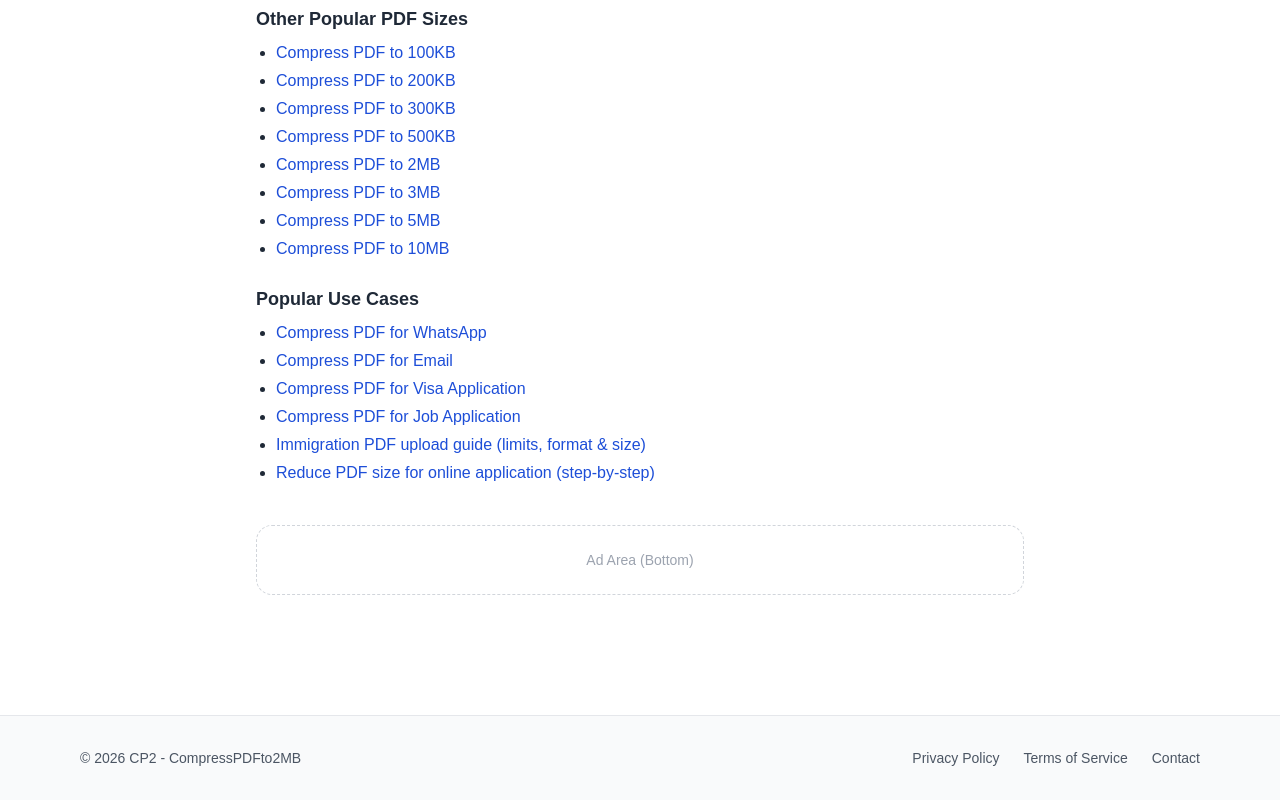
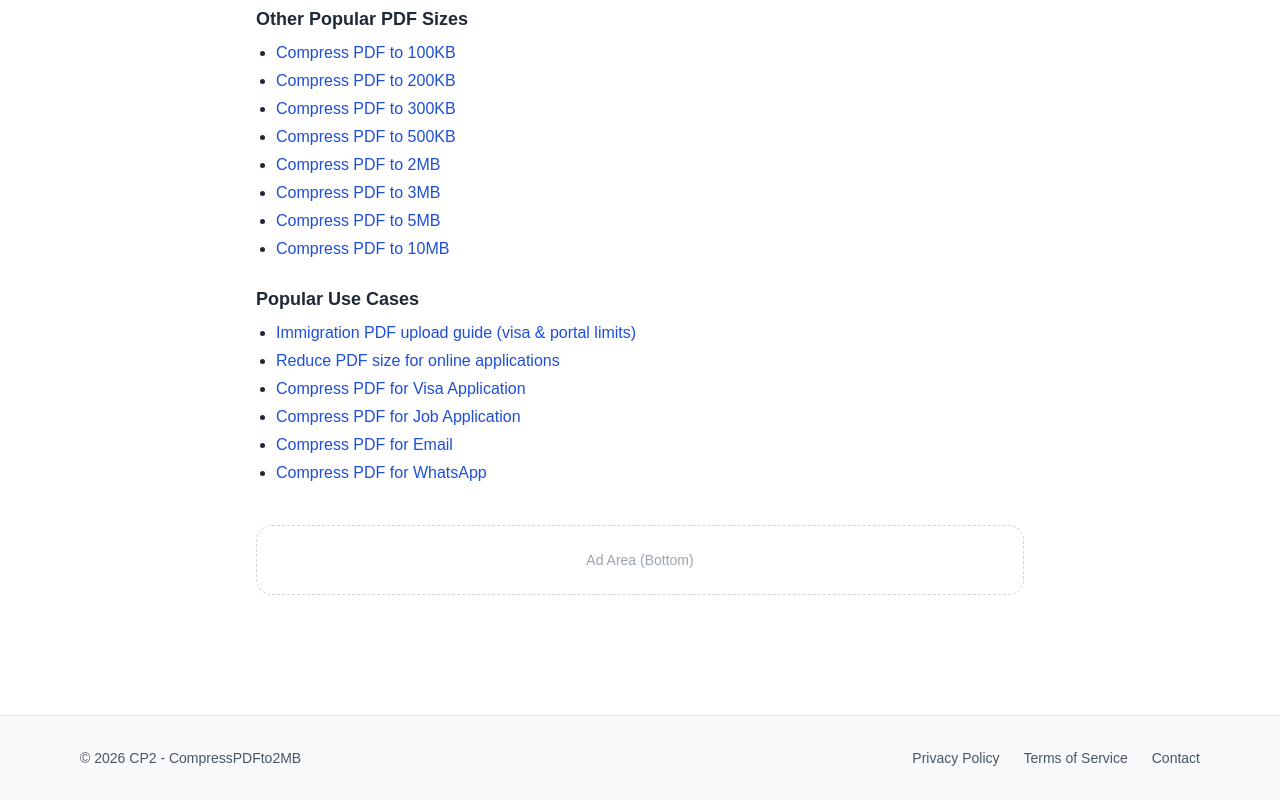
Before and after one commit to behicyildirim/compresspdfto2mb, a Next.js app: page /compress-pdf-to-1mb in a window 1280 px wide. Shown: the part 836-1636 px from the top of the page. Built offline with nearby package versions, Linux system fonts and the light colour scheme.

Commit message:
Boost SEO priority links in InternalLinks

```diff
--- a/app/components/InternalLinks.tsx
+++ b/app/components/InternalLinks.tsx
@@ -18,17 +18,43 @@ const sizes: Item[] = [
   { href: "/compress-pdf-to-10mb", label: "Compress PDF to 10MB" },
 ];
 
+
+// 🔥 SEO PRIORITY ORDER
 const useCases: Item[] = [
-  { href: "/compress-pdf-for-whatsapp", label: "Compress PDF for WhatsApp" },
-  { href: "/compress-pdf-for-email", label: "Compress PDF for Email" },
-  { href: "/compress-pdf-for-visa", label: "Compress PDF for Visa Application" },
-  { href: "/compress-pdf-for-job-application", label: "Compress PDF for Job Application" },
-  { href: "/immigration-pdf-upload-guide", label: "Immigration PDF upload guide (limits, format & size)" },
-{ href: "/reduce-pdf-size-for-online-application", label: "Reduce PDF size for online application (step-by-step)" },
+
+  // Highest-value long-tail pages
+  {
+    href: "/immigration-pdf-upload-guide",
+    label: "Immigration PDF upload guide (visa & portal limits)",
+  },
+  {
+    href: "/reduce-pdf-size-for-online-application",
+    label: "Reduce PDF size for online applications",
+  },
+
+  // Core cluster pages
+  {
+    href: "/compress-pdf-for-visa",
+    label: "Compress PDF for Visa Application",
+  },
+
+  // Secondary use cases
+  {
+    href: "/compress-pdf-for-job-application",
+    label: "Compress PDF for Job Application",
+  },
+  {
+    href: "/compress-pdf-for-email",
+    label: "Compress PDF for Email",
+  },
+  {
+    href: "/compress-pdf-for-whatsapp",
+    label: "Compress PDF for WhatsApp",
+  },
 ];
 
+
 function normalize(path: string) {
-  // remove trailing slash (except "/")
   if (path.length > 1 && path.endsWith("/")) return path.slice(0, -1);
   return path;
 }
@@ -42,43 +68,66 @@ export default function InternalLinks() {
 
   return (
     <section className="mt-8">
+
       {/* AD SLOT: Above internal links */}
       <div className="mb-10">
         <AdSlot label="Ad Area (Top)" />
       </div>
 
       <div className="grid gap-6">
+
         <div>
-          <h2 className="text-lg font-semibold mb-2">Other Popular PDF Sizes</h2>
+          <h2 className="text-lg font-semibold mb-2">
+            Other Popular PDF Sizes
+          </h2>
+
           <ul className="list-disc pl-5 space-y-1">
+
             {sizesFiltered.map((i) => (
               <li key={i.href}>
-                <Link href={i.href} className="text-blue-700 hover:underline">
+                <Link
+                  href={i.href}
+                  className="text-blue-700 hover:underline"
+                >
                   {i.label}
                 </Link>
               </li>
             ))}
+
           </ul>
         </div>
 
+
         <div>
-          <h2 className="text-lg font-semibold mb-2">Popular Use Cases</h2>
+
+          <h2 className="text-lg font-semibold mb-2">
+            Popular Use Cases
+          </h2>
+
           <ul className="list-disc pl-5 space-y-1">
+
             {useCasesFiltered.map((i) => (
               <li key={i.href}>
-                <Link href={i.href} className="text-blue-700 hover:underline">
+                <Link
+                  href={i.href}
+                  className="text-blue-700 hover:underline"
+                >
                   {i.label}
                 </Link>
               </li>
             ))}
+
           </ul>
+
         </div>
+
       </div>
 
       {/* AD SLOT: Below internal links */}
       <div className="mt-10">
         <AdSlot label="Ad Area (Bottom)" />
       </div>
+
     </section>
   );
 }
```
